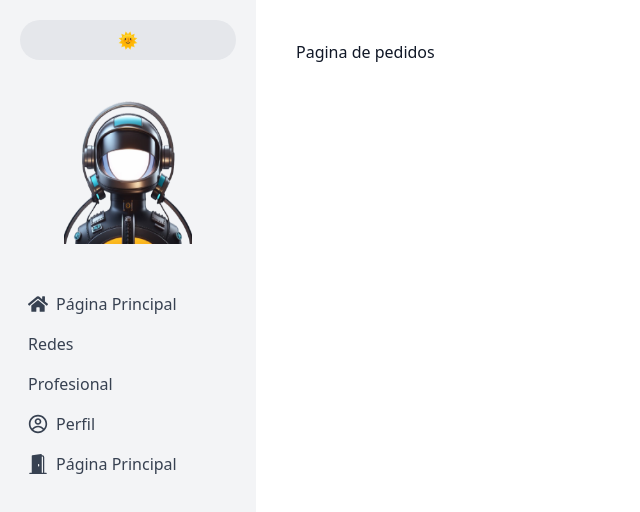
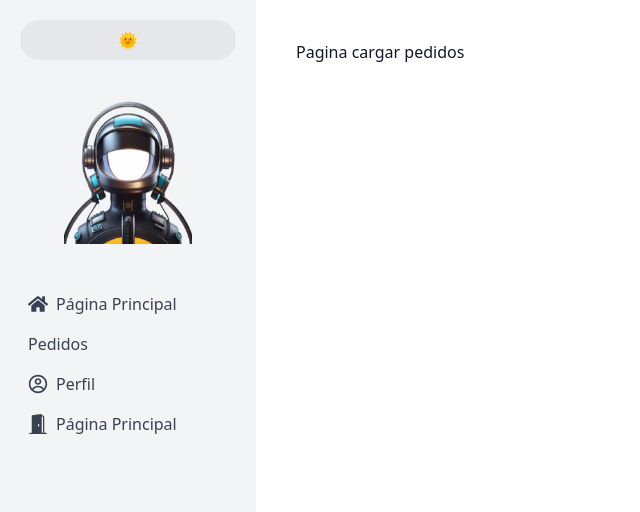
Before and after one commit to JoaquinFarah/area_clientes, a Next.js app: page /pages/request in a window 1280 px wide. Shown: the top 512 px of the page, without its empty margins (0-640 px from the left). Built offline with nearby package versions, Linux system fonts and the light colour scheme.

Commit message:
minor fixes

```diff
--- a/src/app/components/Sidebar.tsx
+++ b/src/app/components/Sidebar.tsx
@@ -41,17 +41,12 @@ const Sidebar = () => {
         </Link>
 
         <SidebarItem
-          title="Redes"
+          title="Pedidos"
           subItems={[
             { label: 'Instrucciones', href: '/pages/instructions' },
-            { label: 'Pedidos', href: '/pages/request' },
-          ]}
-        />
-        <SidebarItem
-          title="Profesional"
-          subItems={[
-            { label: 'Linkedin', href: 'https://www.linkedin.com/feed/' },
-            { label: 'YouTube', href: 'https://www.youtube.com/' },
+            { label: 'Cargar Pedido', href: '/pages/request' },
+            { label: 'Ver Pedido', href: '/pages/watcher' },
+            { label: 'Estado Archivos', href: '/pages/state' },
           ]}
         />
 
--- a/src/app/pages/request/page.tsx
+++ b/src/app/pages/request/page.tsx
@@ -2,6 +2,6 @@ import React from 'react'
 
 export default function requestPage() {
   return (
-    <div>Pagina de pedidos</div>
+    <div>Pagina cargar pedidos</div>
   )
 }
```
